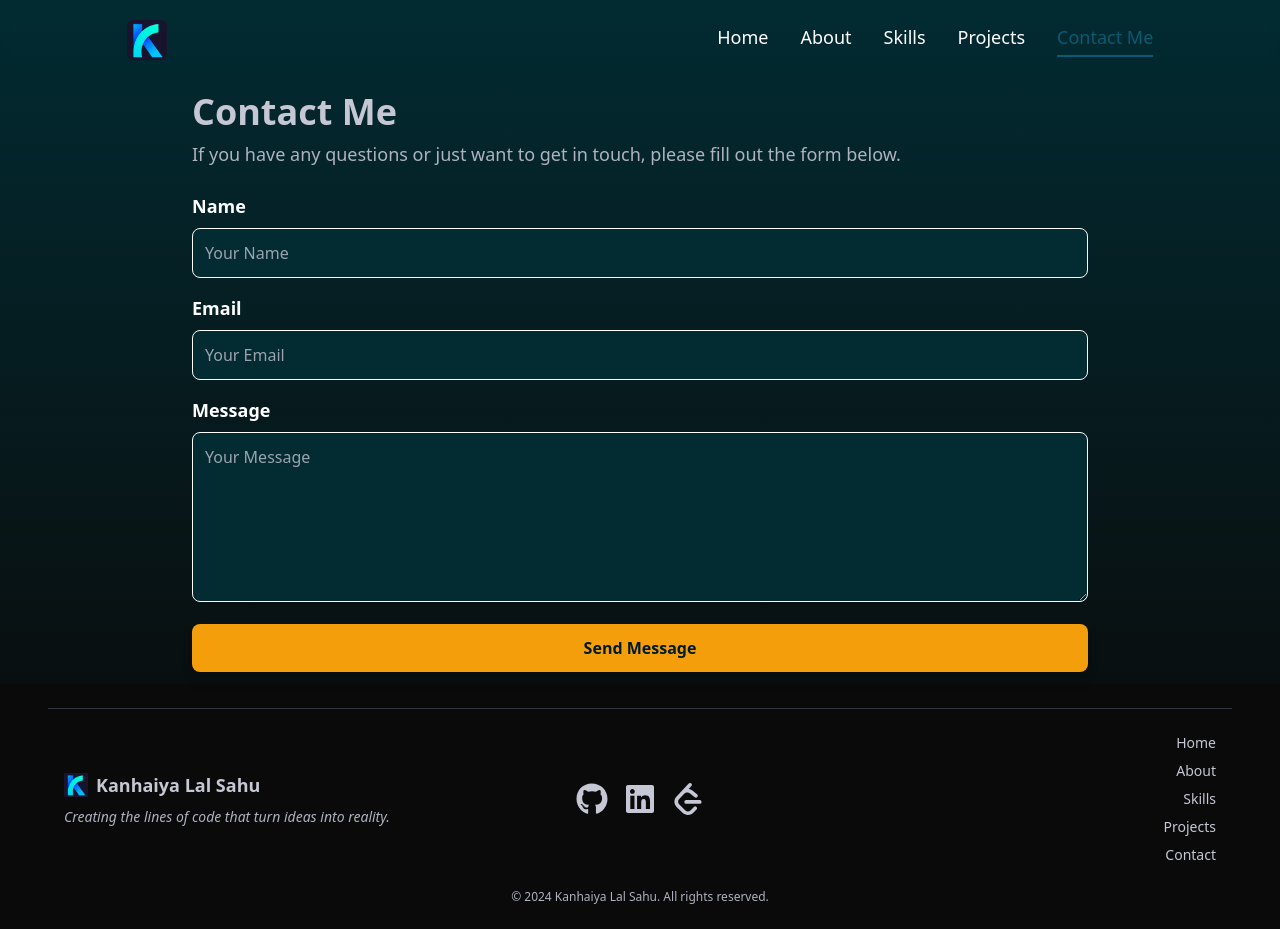
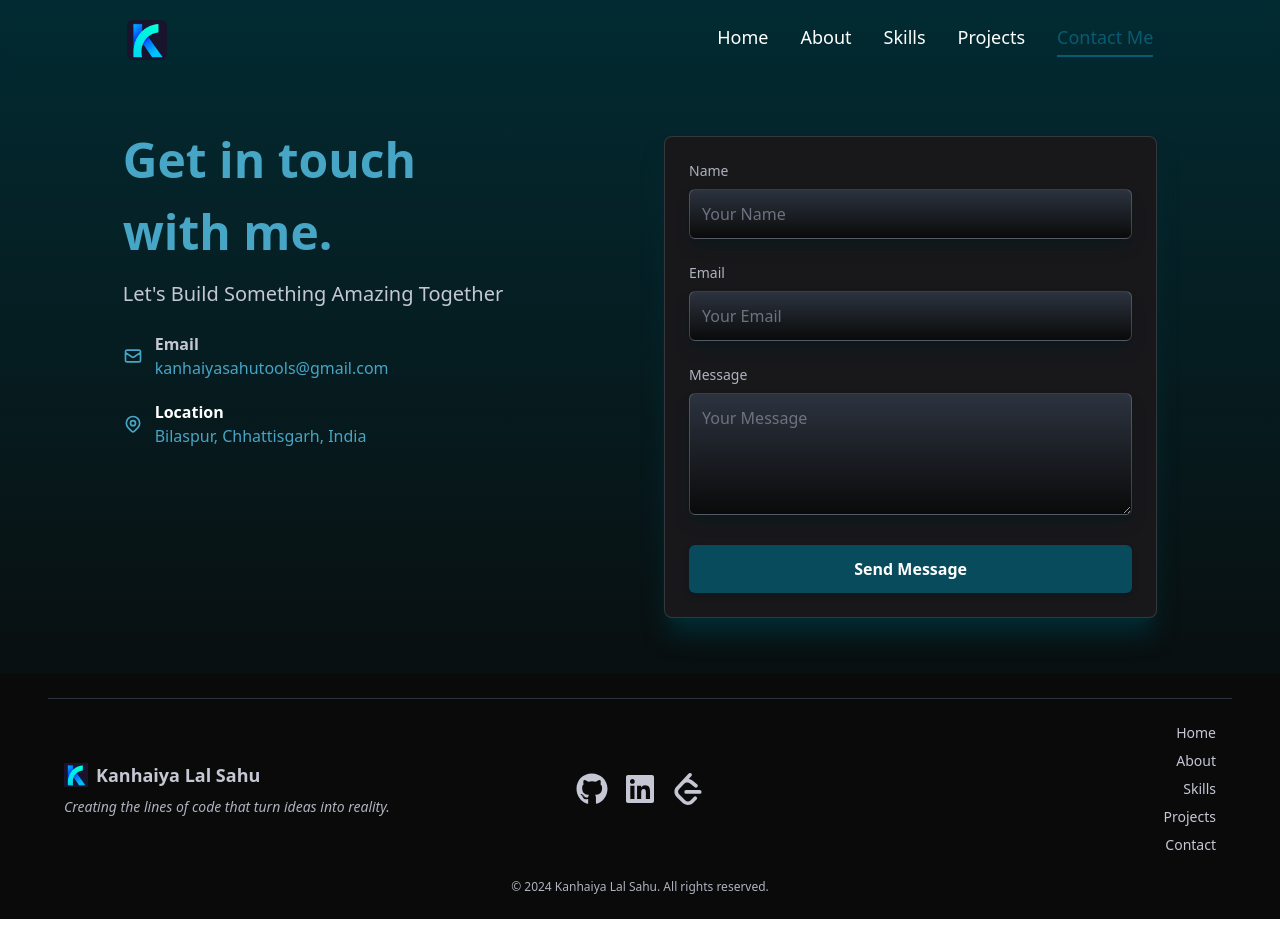
Before and after one commit to Kanhaiyasahu01/Kanhaiya-Portfolio, a React (Vite) app: page /contact in a window 1280 px wide. Built offline with nearby package versions, Linux system fonts and the light colour scheme.

Commit message:
edit contact me page

```diff
--- a/src/components/ContactMe.jsx
+++ b/src/components/ContactMe.jsx
@@ -1,16 +1,25 @@
-import React, { useState } from 'react';
+import React, { useState, useEffect } from 'react';
 import toast from 'react-hot-toast';
 
 export const ContactMe = () => {
   const [result, setResult] = useState("");
+  const [isSubmitting, setIsSubmitting] = useState(false);
+  const [isVisible, setIsVisible] = useState(false);
+
+  // Animation effect on component mount
+  useEffect(() => {
+    setIsVisible(true);
+  }, []);
 
   const onSubmit = async (event) => {
     event.preventDefault();
-    setResult("Sending....");
+    setIsSubmitting(true);
+    setResult(""); // Clear any previous result
 
     const formData = new FormData(event.target);
     formData.append("access_key", "3bc77d76-4dca-443c-a41b-4014582801fa");
 
+    try {
       const response = await fetch("https://api.web3forms.com/submit", {
         method: "POST",
         body: formData
@@ -19,29 +28,116 @@ export const ContactMe = () => {
       const data = await response.json();
 
       if (data.success) {
-      setResult("Form Submitted Successfully");
         event.target.reset();
-      toast.success("Message Sent Successfully")
+        toast.success("Message Sent Successfully");
       } else {
         console.log("Error", data);
-      setResult(data.message);
-      toast.error("Message not sent")
+        toast.error("Message not sent");
+      }
+    } catch (error) {
+      console.error("Error:", error);
+      toast.error("Message not sent");
+    } finally {
+      setIsSubmitting(false);
     }
   };
 
   return (
-    <div className=" text-white py-3 px-8 sm:px-16 lg:px-32">
-      <div className="max-w-4xl mx-auto">
-        <h2 className="text-4xl font-bold text-richblack-50 mb-2">
-          Contact Me
+    <div className=" w-10/12 mx-auto">
+      <div className="w-full mx-auto p-4 my-10">
+        <div
+          className={`flex flex-col md:flex-row justify-between items-start gap-8 md:gap-12 transition-all duration-1000 ease-in-out ${isVisible ? 'opacity-100 translate-y-0' : 'opacity-0 translate-y-10'}`}
+        >
+          {/* Left Column - Text Content with fade-in animation */}
+          <div className={`w-full md:w-1/2 text-white transition-all duration-700 delay-300 ${isVisible ? 'opacity-100 translate-x-0' : 'opacity-0 -translate-x-10'}`}>
+            <div className="space-y-6 text-blue-100">
+              <h1 className="text-4xl md:text-5xl font-bold text-teal-200 mb-2 animate-fadeIn">
+                Get in touch
+              </h1>
+              <h2 className="text-4xl md:text-5xl font-bold text-teal-200 mb-6 animate-fadeIn animation-delay-200">
+                with me.
               </h2>
-        <p className=" mb-6 text-lg text-richblack-100">
-          If you have any questions or just want to get in touch, please fill out the form below.
+              <p className="text-lg md:text-xl font-medium text-teal-300 mb-8 animate-fadeIn animation-delay-400 text-richblack-50">
+                Let's Build Something Amazing Together
               </p>
+              <div className={`space-y-5 transition-all duration-700 delay-600 ${isVisible ? 'opacity-100 translate-y-0' : 'opacity-0 translate-y-10'}`}>
+                <div className="flex items-center gap-3 hover:translate-x-2 transition-transform duration-300">
+                  <div className="text-teal-400">
+                    <svg
+                      xmlns="http://www.w3.org/2000/svg"
+                      className="h-5 w-5"
+                      fill="none"
+                      viewBox="0 0 24 24"
+                      stroke="currentColor"
+                    >
+                      <path
+                        strokeLinecap="round"
+                        strokeLinejoin="round"
+                        strokeWidth={2}
+                        d="M3 8l7.89 5.26a2 2 0 002.22 0L21 8M5 19h14a2 2 0 002-2V7a2 2 0 00-2-2H5a2 2 0 00-2 2v10a2 2 0 002 2z"
+                      />
+                    </svg>
+                  </div>
+                  <div>
+                    <h3 className="text-sm md:text-base font-semibold text-richblack-50">
+                      Email
+                    </h3>
+                    <a
+                      href="mailto:kanhaiyasahutools@gmail.com"
+                      className="text-teal-100 hover:text-teal-300 transition-colors text-sm md:text-base "
+                    >
+                      kanhaiyasahutools@gmail.com
+                    </a>
+                  </div>
+                </div>
+                <div className="flex items-center gap-3 hover:translate-x-2 transition-transform duration-300">
+                  <div className="text-teal-400">
+                    <svg
+                      xmlns="http://www.w3.org/2000/svg"
+                      className="h-5 w-5"
+                      fill="none"
+                      viewBox="0 0 24 24"
+                      stroke="currentColor"
+                    >
+                      <path
+                        strokeLinecap="round"
+                        strokeLinejoin="round"
+                        strokeWidth={2}
+                        d="M17.657 16.657L13.414 20.9a1.998 1.998 0 01-2.827 0l-4.243-4.243a8 8 0 1111.314 0z"
+                      />
+                      <path
+                        strokeLinecap="round"
+                        strokeLinejoin="round"
+                        strokeWidth={2}
+                        d="M15 11a3 3 0 11-6 0 3 3 0 016 0z"
+                      />
+                    </svg>
+                  </div>
+                  <div>
+                    <h3 className="text-sm md:text-base font-semibold text-white">
+                      Location
+                    </h3>
+                    <p className="text-teal-100 text-sm md:text-base">
+                      Bilaspur, Chhattisgarh, India
+                    </p>
+                  </div>
+                </div>
+              </div>
+            </div>
+          </div>
 
-        <form onSubmit={onSubmit} className="space-y-4">
-          <div>
-            <label htmlFor="name" className="block text-lg font-semibold mb-2">
+          {/* Right Column - Form Card with enhanced styling and animations */}
+          <div className={`w-full md:w-1/2 transition-all duration-700 delay-500 ${isVisible ? 'opacity-100 translate-x-0' : 'opacity-0 translate-x-10'}`}>
+  <div className="bg-zinc-900 backdrop-blur-md rounded-lg p-6 shadow-xl shadow-blue-800 border border-richblack-100 border-opacity-20
+                transform transition-all duration-500
+                hover:scale-105
+                hover:shadow-xl hover:border-blue-600 hover:shadow-blue-500/30 group">
+    <form onSubmit={onSubmit} className="space-y-6">
+      <div className="transform transition-all duration-300 hover:translate-y-1">
+        <label
+          htmlFor="name"
+          className="block text-sm font-medium text-richblack-100 mb-2"
+        >
           Name
         </label>
         <input
@@ -49,13 +145,20 @@ export const ContactMe = () => {
           id="name"
           name="name"
           required
-              className="w-full p-3 border border-gray-300 rounded-lg bg-blue-800 text-white placeholder-gray-400"
+          className="w-full p-3 rounded-md bg-gradient-to-b from-richblack-700 to-richblack-900 border border-richblack-100 border-opacity-30
+                   placeholder-richblack-400 focus:ring-2
+                   transition-all duration-300 hover:border-blue-400
+                   shadow-lg shadow-blue-900/40
+                   hover:shadow-blue-500/50
+                   ring-offset-2 ring-offset-richblack-800"
           placeholder="Your Name"
         />
       </div>
-
-          <div>
-            <label htmlFor="email" className="block text-lg font-semibold mb-2">
+      <div className="transform transition-all duration-300 hover:translate-y-1">
+        <label
+          htmlFor="email"
+          className="block text-sm font-medium text-richblack-100 mb-2"
+        >
           Email
         </label>
         <input
@@ -63,38 +166,61 @@ export const ContactMe = () => {
           id="email"
           name="email"
           required
-              className="w-full p-3 border border-gray-300 rounded-lg bg-blue-800 text-white placeholder-gray-400"
+          className="w-full p-3 rounded-md bg-gradient-to-b from-richblack-700 to-richblack-900 border border-richblack-100 border-opacity-30
+                   placeholder-richblack-400 focus:ring-2
+                   transition-all duration-300 hover:border-blue-400
+                   shadow-lg shadow-blue-900/40
+                   hover:shadow-blue-500/50
+                   ring-offset-2 ring-offset-richblack-800"
           placeholder="Your Email"
         />
       </div>
-
-          <div>
-            <label htmlFor="message" className="block text-lg font-semibold mb-2">
+      <div className="transform transition-all duration-300 hover:translate-y-1">
+        <label
+          htmlFor="message"
+          className="block text-sm font-medium text-richblack-100 mb-2"
+        >
           Message
         </label>
         <textarea
           id="message"
           name="message"
           required
-              rows="6"
-              className="w-full p-3 border border-gray-300 rounded-lg bg-blue-800 text-white placeholder-gray-400"
+          rows="4"
+          className="w-full p-3 rounded-md bg-gradient-to-b from-richblack-700 to-richblack-900 border border-richblack-100 border-opacity-30
+                   placeholder-richblack-400 focus:ring-2
+                   transition-all duration-300 hover:border-blue-400
+                   shadow-lg shadow-blue-900/40
+                   hover:shadow-blue-500/50
+                   ring-offset-2 ring-offset-richblack-800 resize-y"
           placeholder="Your Message"
         ></textarea>
       </div>
-
       <button
         type="submit"
-            className="w-full py-3 px-6 bg-yellow-500 text-blue-900 font-semibold rounded-lg shadow-lg hover:bg-yellow-400 transition-colors duration-300"
+        disabled={isSubmitting}
+        className="w-full py-3 px-6 bg-blue-600 text-white font-semibold rounded-md
+                 shadow-md hover:bg-blue-500 hover:scale-105
+                 transition-all duration-300
+                 disabled:bg-blue-300 disabled:cursor-not-allowed
+                 transform hover:-translate-y-1
+                 shadow-lg shadow-blue-900/40 hover:shadow-blue-500/50
+                 focus:outline-none focus:ring-2 focus:ring-blue-500 focus:ring-opacity-50"
       >
-            Send Message
+        {isSubmitting ? (
+          <span className="flex items-center justify-center">
+            <svg className="animate-spin -ml-1 mr-3 h-5 w-5 text-white" xmlns="http://www.w3.org/2000/svg" fill="none" viewBox="0 0 24 24">
+              <circle className="opacity-25" cx="12" cy="12" r="10" stroke="currentColor" strokeWidth="4"></circle>
+              <path className="opacity-75" fill="currentColor" d="M4 12a8 8 0 018-8V0C5.373 0 0 5.373 0 12h4zm2 5.291A7.962 7.962 0 014 12H0c0 3.042 1.135 5.824 3 7.938l3-2.647z"></path>
+            </svg>
+            Sending...
+          </span>
+        ) : "Send Message"}
       </button>
-
-          {result && (
-            <p className="text-center mt-4">
-              {result}
-            </p>
-          )}
     </form>
+  </div>
+</div>
+        </div>
       </div>
     </div>
   );
```
Lines whose indentation alone changed are shown as unchanged.
